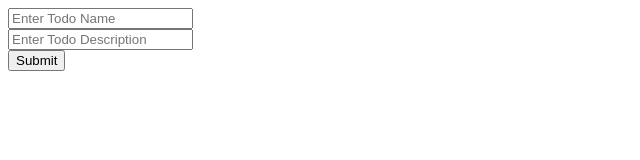
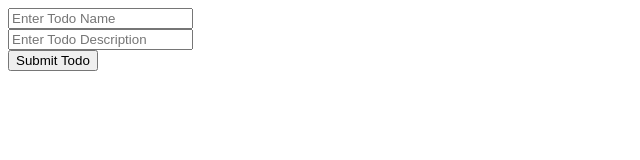
Before and after one commit to 100xDevs-hkirat/Week-2-Assignments, a website: page 02-nodejs/solutions/index.html in a window 1280 px wide. Shown: the full height of the page, 0-640 px from the left. Drawn offline with Linux system fonts and the light colour scheme.

Commit message:
test workflow

```diff
--- a/02-nodejs/solutions/index.html
+++ b/02-nodejs/solutions/index.html
@@ -10,7 +10,7 @@
     <br />
     <input type="text" id="description" placeholder="Enter Todo Description" />
     <br />
-    <button onclick="onPress()">Submit</button>
+    <button onclick="onPress()">Submit Todo</button>
 
     <div></div>
   </body>
```
